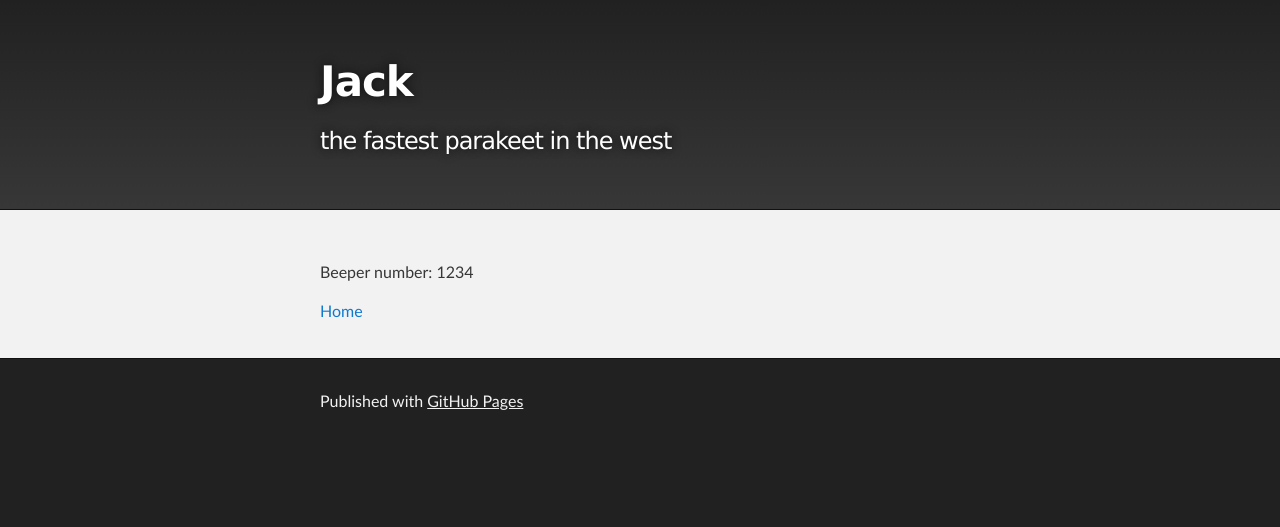
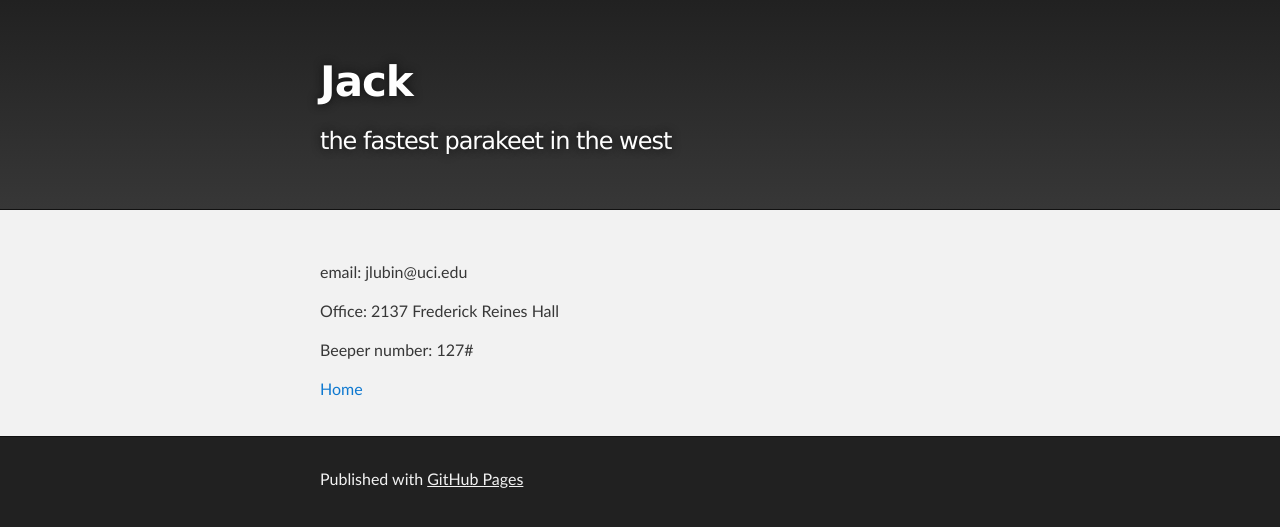
Before and after one commit to jluby127/jluby127.github.io, a Jekyll site: the page built from contact.md, in a window 1280 px wide. Shown: the top 527 px of the page. Built offline with Jekyll 4.4.1, drawn with Linux system fonts in a browser that asks for light colours; our own code applies the rules of GitHub Pages for plain Markdown files.

Commit message:
Update contact.md

```diff
--- a/contact.md
+++ b/contact.md
@@ -1,3 +1,7 @@
-Beeper number: 1234
+email: jlubin@uci.edu
+
+Office: 2137 Frederick Reines Hall
+
+Beeper number: 127#
 
 [Home](./)
```
